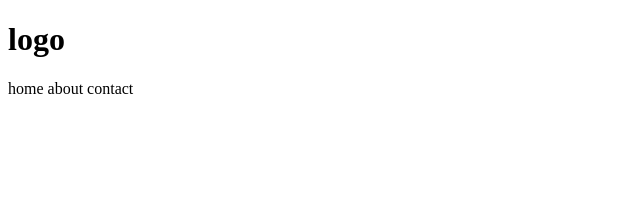
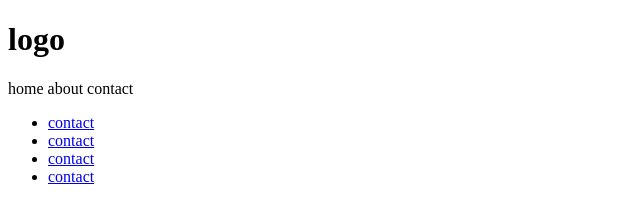
Before and after one commit to mariam58/my-git-project, a plain HTML site: page index.html in a window 1280 px wide. Shown: the whole page, without its empty margins (0-640 px from the left). Drawn offline with Linux system fonts and the light colour scheme.

Commit message:
add footer

```diff
--- a/index.html
+++ b/index.html
@@ -2,16 +2,23 @@
 <html lang="en">
   <head>
     <meta charset="UTF-8" />
-    <meta
-      name="viewport"
-      content="width=device-width, initial-scale=1.0"
-    />
+    <meta name="viewport" content="width=device-width, initial-scale=1.0" />
     <title>Document</title>
   </head>
   <body>
     <header>
-        <h1>logo</h1>
-        <nav>home about contact</nav>
+      <h1>logo</h1>
+      <nav>home about contact</nav>
     </header>
+    <footer>
+      <nav>
+        <ul>
+          <li><a href="#">contact</a></li>
+          <li><a href="#">contact</a></li>
+          <li><a href="#">contact</a></li>
+          <li><a href="#">contact</a></li>
+        </ul>
+      </nav>
+    </footer>
   </body>
 </html>
```
